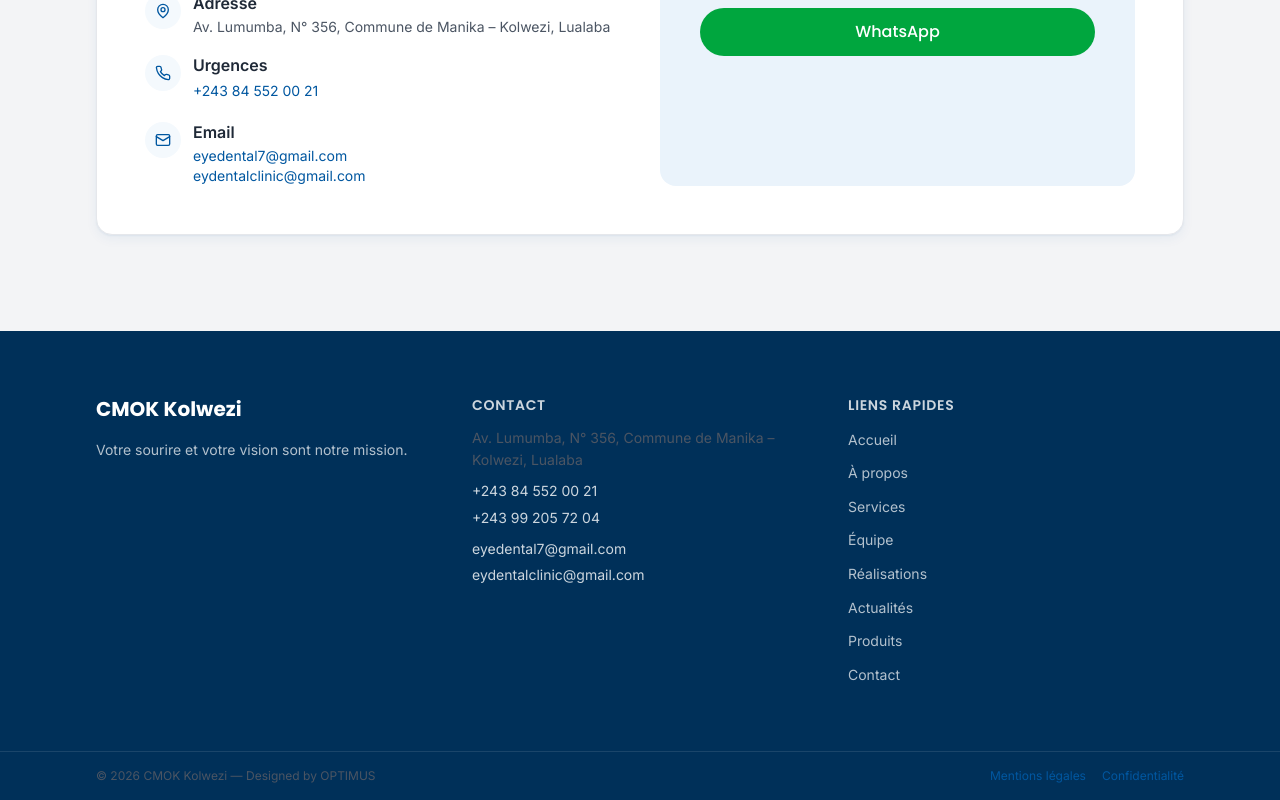
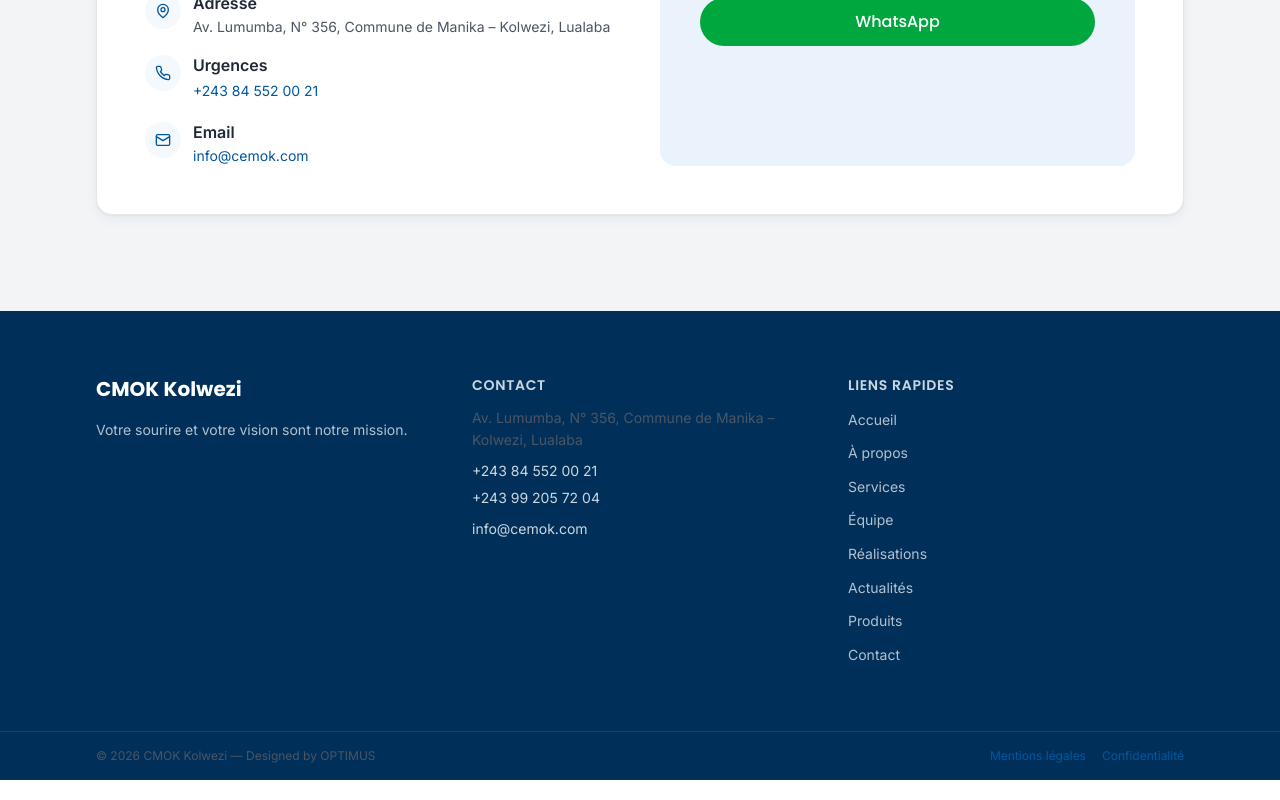
Before and after one commit to martinmic338-stack/clinic, a React (Vite) app: page / in a window 1280 px wide. Shown: the part 5783-6583 px from the top of the page. Built offline with nearby package versions, Linux system fonts and the light colour scheme.

Commit message:
Remplace l'adresse email par info@cemok.com

```diff
--- a/src/data/clinic.ts
+++ b/src/data/clinic.ts
@@ -14,7 +14,7 @@
     whatsappLink: 'https://wa.me/243992057204',
   },
 
-  emails: ['eyedental7@gmail.com', 'eydentalclinic@gmail.com'],
+  emails: ['info@cemok.com'],
 
   /** Lien Google Maps : recherche de l'adresse (aucune coordonnée inventée) */
   mapsUrl: `https://www.google.com/maps/search/?api=1&query=${encodeURIComponent(
```
